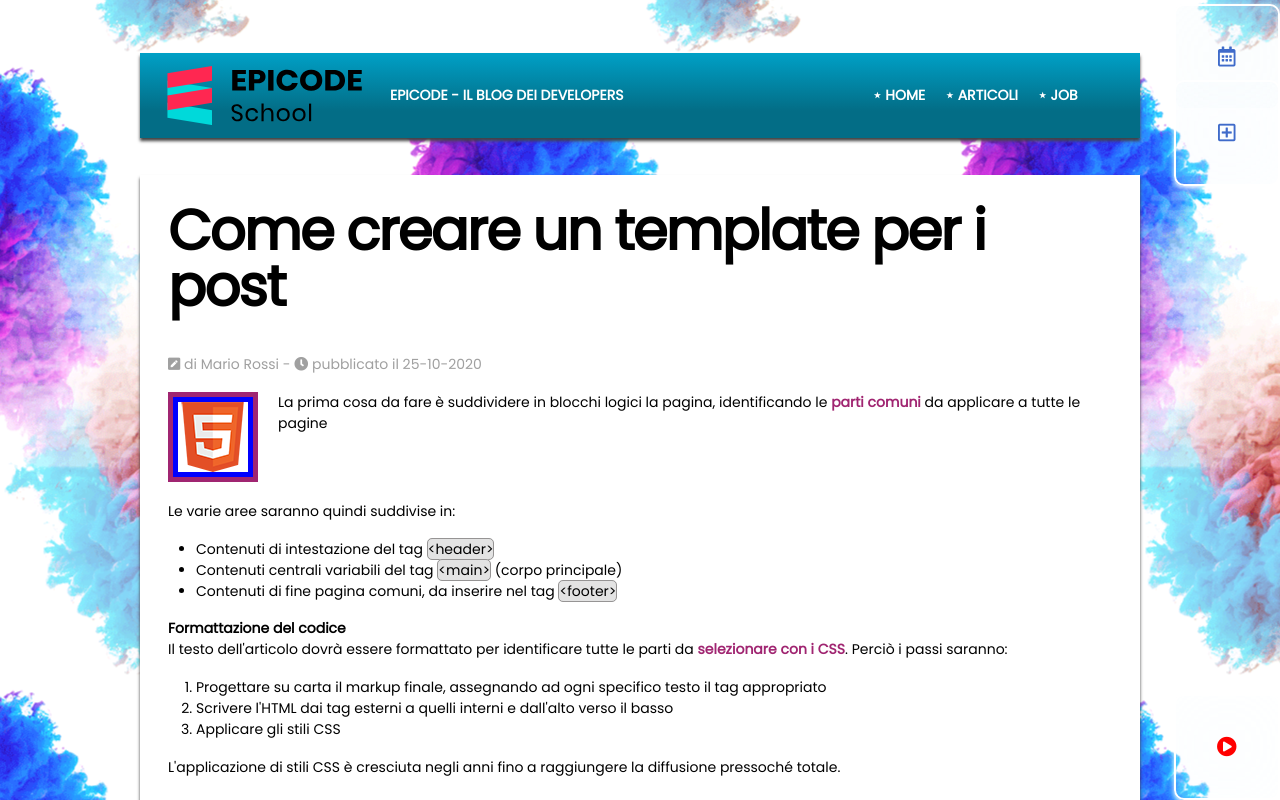
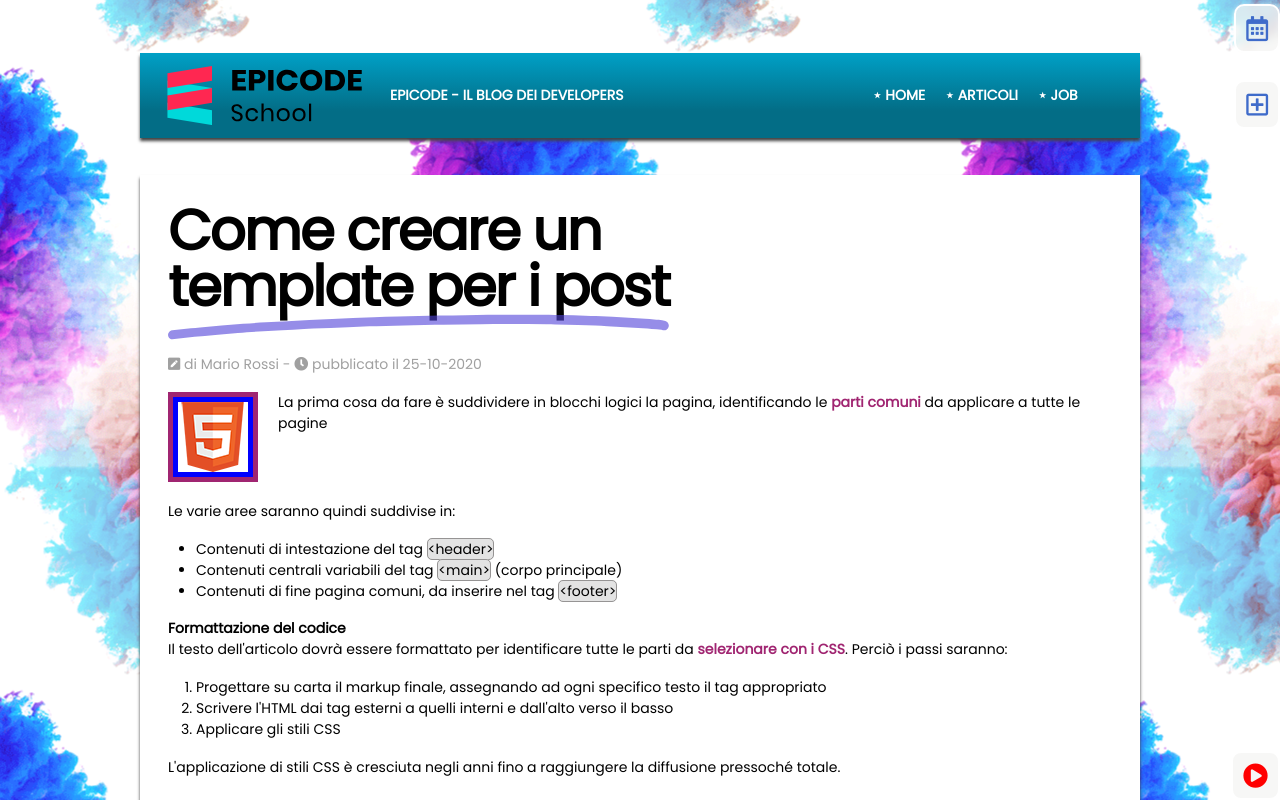
Before and after one commit to Nyhm13/W5-D2, a plain HTML site: page base_di_partenza/index.html in a window 1280 px wide. Shown: the top 800 px of the page. Drawn offline with Linux system fonts and the light colour scheme.

Commit message:
add fixes to buttons

```diff
--- a/base_di_partenza/assets/css/style.css
+++ b/base_di_partenza/assets/css/style.css
@@ -255,6 +255,7 @@ footer a {
   }
   .span-baffo {
     position: relative;
+    white-space: nowrap;
   }
   .span-baffo img {
     display: inline;
@@ -262,12 +263,12 @@ footer a {
     width: 100%;
     bottom: -7px;
     border: none;
+    opacity: 0.6;
   }
   footer button {
-    width: 20px;
-    height: 20px;
+
     background: transparent;
-    padding: 4%;
+    padding: 10px;
     box-shadow: 0px 2px 5px;
     border: 2px solid white;
     justify-content: center;
@@ -302,16 +303,19 @@ footer a {
   }
   .button-plus {
     position: absolute;
-    bottom: 50px;
+    bottom: 35%;
     right: -25px;
   }
-  #cards div{
+
+  aside  div{
     position: relative;
   }
-  #cards .fas fa-tag{
+  .fas.fa-tag{
     position: absolute;
-    top: 0;
-    right: 0;
+    right: 2%;
+    top: 5%;
+    font-size: 4em;
+    color: #b9b9b9;
   }
 }
 @media screen and (min-width: 768px) {
@@ -344,10 +348,7 @@ footer a {
     height: 40px;
     width: 65%;
   }
-  button {
-    height: 40px;
-    width: 30%;
-  }
+
   .span-baffo {
     position: relative;
   }
@@ -359,10 +360,9 @@ footer a {
     border: none;
   }
   footer button {
-    width: 20px;
-    height: 20px;
-    background: transparent;
-    padding: 4%;
+
+    background-color:#f4f4f3bd;
+    padding: 10px;
     box-shadow: 0px 2px 5px;
     border: 2px solid white;
     justify-content: center;
@@ -370,8 +370,9 @@ footer a {
     text-align: center;
     display: flex;
     border-radius: 10px;
-    backdrop-filter: blur(100px); /* Sfocatura dello sfondo */
+    backdrop-filter: blur(3.5px); /* Sfocatura dello sfondo */
     cursor: pointer;
+
   }
   .button-callendar {
     position: fixed;
@@ -381,10 +382,10 @@ footer a {
   }
   .button-callendar i {
     color: #3f6bca;
-    font-size: 20px;
+    font-size: 25px;
   }
   .button-play i {
-    font-size: 20px;
+    font-size: 25px;
     color: red;
   }
   .button-play {
@@ -394,7 +395,7 @@ footer a {
     z-index: 3;
   }
   .button-plus i {
-    font-size: 20px;
+    font-size: 25px;
     color: #3f6bca;
   }
   .button-plus {
@@ -402,6 +403,7 @@ footer a {
     top: 10%;
     right: 0px;
     z-index: 3;
+    bottom: unset;
   }
 }
 @media screen and (min-width: 1200px) {
@@ -465,7 +467,7 @@ footer a {
     height: 40px;
     width: 69%;
   }
-  button {
+  fieldset button {
     height: 40px;
     width: 30%;
   }
```
Also changed, not shown: base_di_partenza/index.html (+1 -1 lines).
